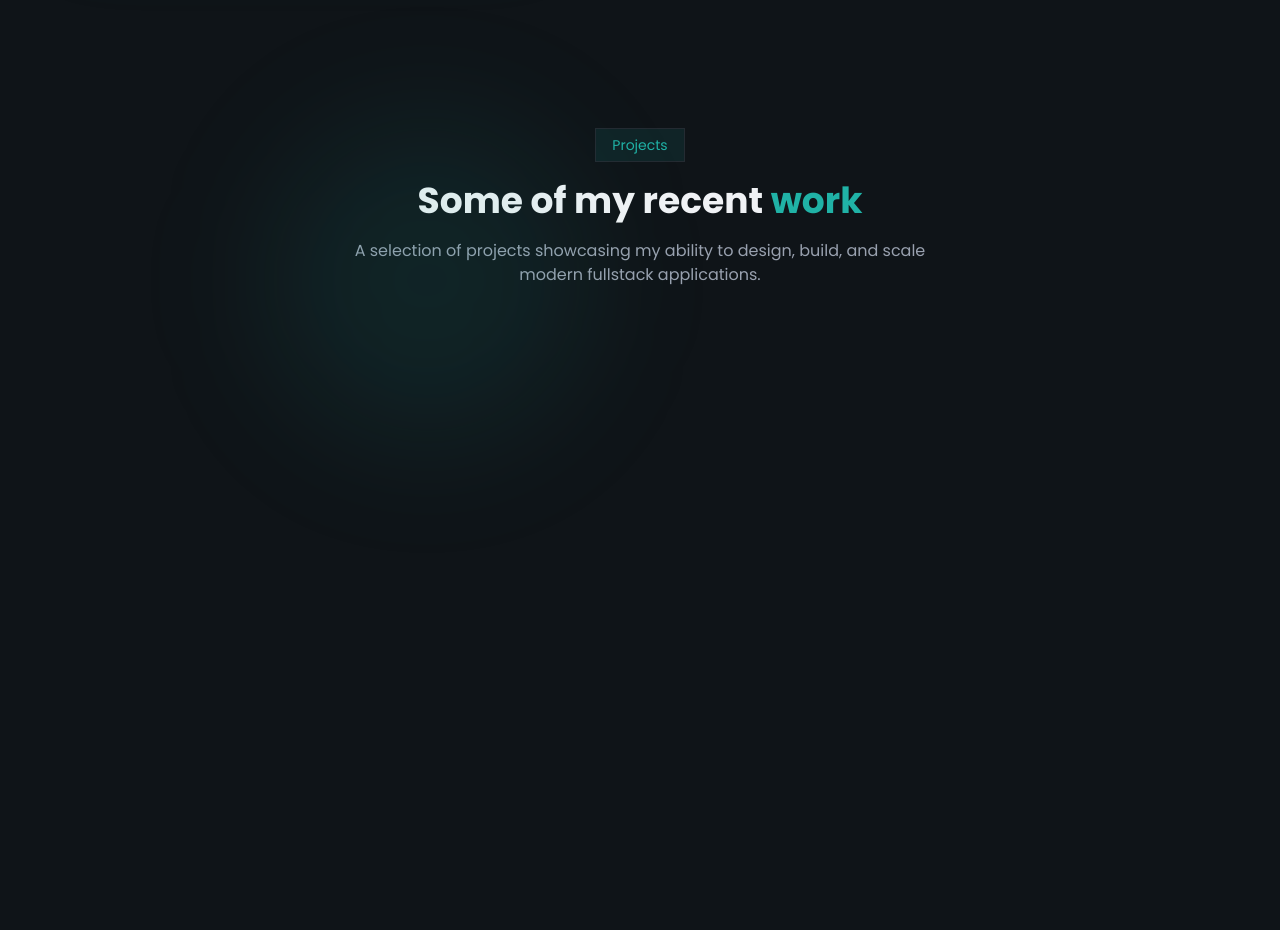
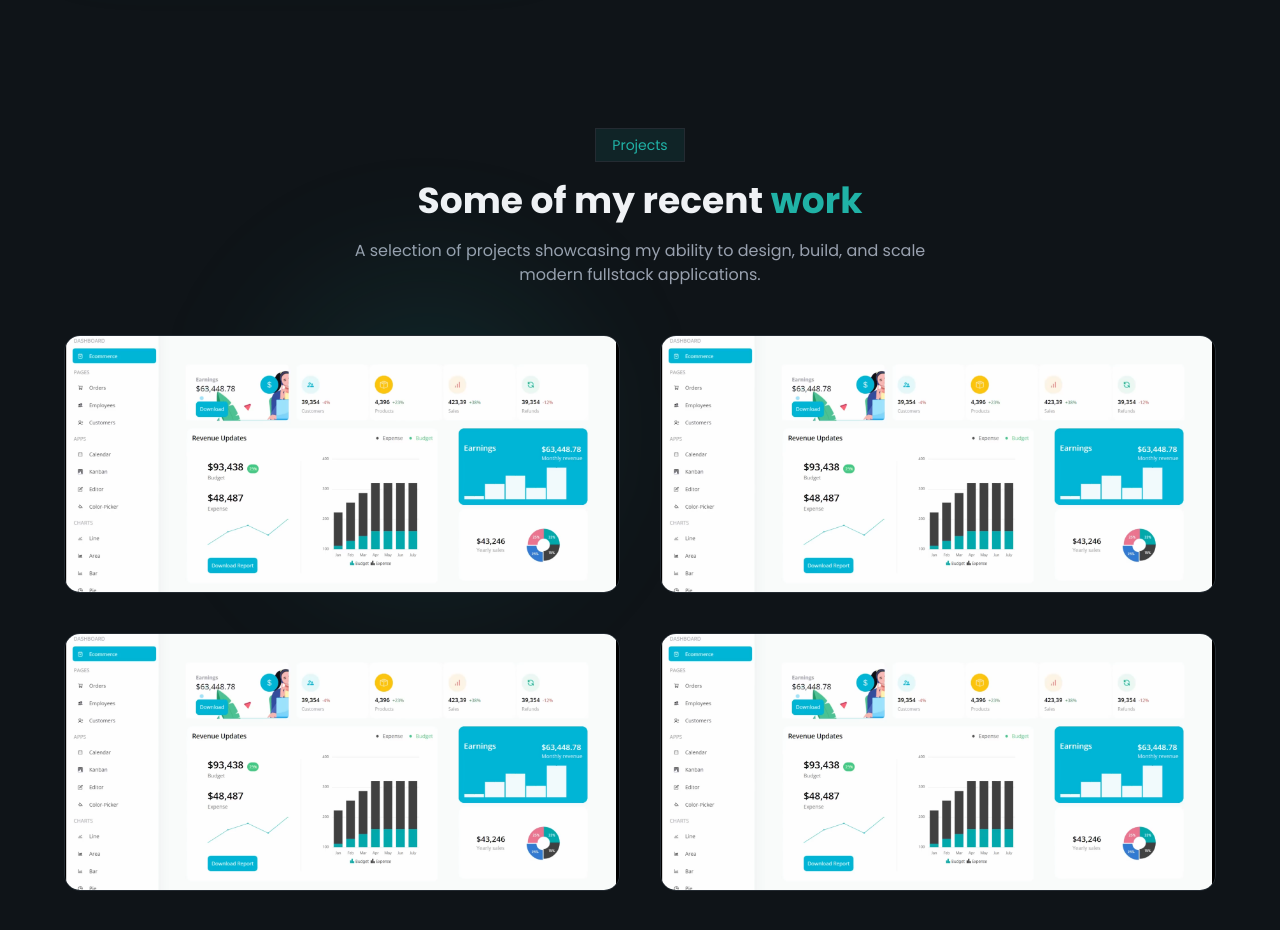
Before and after one commit to Maylon-tech/Modern_SPA-Port-2026, a Next.js app: page / in a window 1280 px wide. Shown: the part 1440-2370 px from the top of the page. Before the commit the page ends 1880 px from the top, so only its background shows below. Built offline with nearby package versions, Linux system fonts and the light colour scheme.

Commit message:
start implement experience section.

```diff
--- /dev/null
+++ b/src/components/project/ProjectCard.tsx
@@ -0,0 +1,81 @@
+import Image from "next/image"
+import { LuExternalLink } from "react-icons/lu"
+import  Link  from "next/link"
+
+interface ProjectCardProps {
+    title: string,
+    description: string,
+    image: string,
+    tags: string[],
+    liveURL?: string,
+    githubURL: string
+}
+
+export default function ProjectCard({
+    title,
+    description,
+    image,
+    tags,
+    liveURL,
+    githubURL
+}: ProjectCardProps) {
+
+    return (
+        <div className="group relative overflow-hidden rounded-2xl bg-surface border border-border transition-all duration-300 hover:-translate-y-1 hover:border-primary/50 hover:shadow-lg">
+            {/* Image */}
+            <div className="relative h-60 md:h-64 overflow-hidden">
+                <Image
+                    src={image}
+                    alt={title}
+                    fill
+                    className="object-cover w-full h-full transition duration-500 group-hover:scale-105"
+                />
+                <div className="absolute inset-0 bg-gradient/50 opacity-0 group-hover:opacity-100 transition" />
+
+                {/* Content */}
+                <div className="p-6 space-y-5">
+                    <h3 className="text-xl font-semibold text-text group-hover:text-primary transition">{title}</h3>
+                    <p className="text-gray-400 text-sm leading-relaxed">{description}</p>
+
+                    <div className="flex flex-wrap gap-2">
+                        {
+                            tags.map((tag) => (
+                                <span key={tag} className="text-xs px-2.5 py-1 rounded-md bg-primary/10 text-primary border border-border">
+                                    {tag}
+                                </span>
+                            ))
+                        }
+                    </div>
+
+                    {/* Links */}
+                    <div className="flex items-center gap-4 pt-3">
+                        {
+                            liveURL && (
+                                <Link
+                                    href={liveURL}
+                                    target="_blank"
+                                    className="flex items-center gap-1 text-sm text-text-muted hover:text-primary transition"
+                                >
+                                    <LuExternalLink className="w-4 h-4" />
+                                    Live
+                                </Link>
+                            )
+                        }
+                        {
+                            githubURL && (
+                                <Link
+                                    href={githubURL}
+                                    target="_blank"
+                                    className="flex items-center gap-1 text-sm text-text-muted hover:text-primary transition"
+                                >
+                                    <LuExternalLink className="w-4 h-4" />
+                                    GitHub
+                                </Link>
+                            )
+                        }
+                    </div>
+                </div>
+            </div>
+        </div>
+    )
+}
--- /dev/null
+++ b/src/sections/Experience.tsx
@@ -0,0 +1,22 @@
+
+
+const experience = [
+    {
+        role: "Fullstack Enginner",
+        company: "Independent Projects",
+        perieod: "2025 - Present",
+        description: "Designing and building production-ready web applications with a focus on scalabilitty, performance and clean architecture. Implemented authenctication systems, dashboards and API Integrations.",
+        technologies: ["Next.js", "Typescript", "Drizzle ORM", "PostgreSQL", "Zod"]
+    }
+]
+
+
+const Experience = () => {
+  return (
+    <div>
+      Experience
+    </div>
+  )
+}
+
+export default Experience
--- a/src/sections/Projects.tsx
+++ b/src/sections/Projects.tsx
@@ -1,3 +1,4 @@
+import ProjectCard from "@/components/project/ProjectCard"
 import SectionHeader from "@/components/ui/SectionHeader"
 
 
@@ -5,7 +6,7 @@ const projects = [
     {
         title: "Fullstack SaaS Dashboard",
         description: "A modern analytics dashboard built with Next.js, Prisma and PostGreSQL featuring authentication, charts, and real-time updates.",
-        image: "/images/project1.png/",
+        image: "/images/project1.png",
         tags: ["Next.js", "Typescript", "Prisma"],
         liveURL: "#",
         githubURL: "#"
@@ -13,7 +14,7 @@ const projects = [
     {
         title: "AI Content Generator",
         description: "Generate blog posts and marketing content using AI. Built with OpenAI API, Next.js, and a clean UI system.",
-        image: "/images/project1.png/",
+        image: "/images/project1.png",
         tags: ["Next.js", "OpenAI", "TailwindCSS"],
         liveURL: "#",
         githubURL: "#"
@@ -21,7 +22,7 @@ const projects = [
     {
         title: "Portfolio Website",
         description: "A personal portfolio showcasing projects, skills, and contact features with smooth animations and modern design.",
-        image: "/images/project1.png/",
+        image: "/images/project1.png",
         tags: ["Next.js", "Framer Motion"],
         liveURL: "#",
         githubURL: "#"
@@ -29,7 +30,7 @@ const projects = [
     {
         title: "Real-time Chat Application",
         description: "A Fullstack real-time chat app with authentication, private messaging, and live updates using WebSockets and a scalable backend architecture.",
-        image: "/images/project1.png/",
+        image: "/images/project1.png",
         tags: ["Next.js", "Sock.io", "MongoDB"],
         liveURL: "#",
         githubURL: "#"
@@ -42,12 +43,24 @@ const Projects = () => {
   return (
     <section id="projects" className="py-24 relative">
         <div className="absolute top-1/4 left-1/3 -translate-x-1/2 w-80 h-80 rounded-full blur-3xl bg-primary/10" />
+
+        <div className="w-[90%] max-w-6xl mx-auto space-y-12">
             <SectionHeader
                 title="Some of my recent"
                 highlight="work"
                 badge="Projects"
                 description="A selection of projects showcasing my ability to design, build, and scale modern fullstack applications."
             />
+
+
+            <div className="grid grid-cols-1 md:grid-cols-2 gap-8 lg:gap-10">
+                {
+                    projects.map((project, index) => (
+                        <ProjectCard key={index} {...project} />
+                    ))
+                }
+            </div>
+        </div>
     </section>
   )}
 
```
Lines whose indentation alone changed are shown as unchanged.
